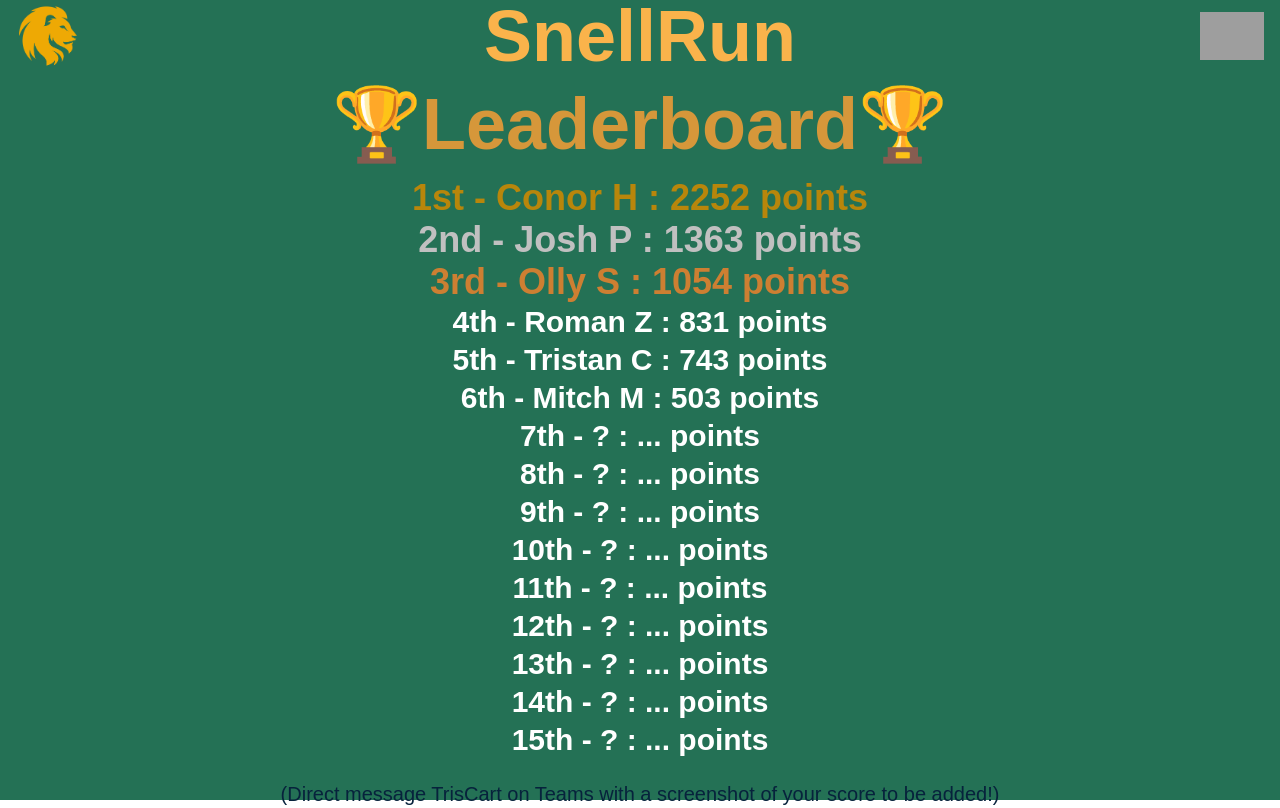
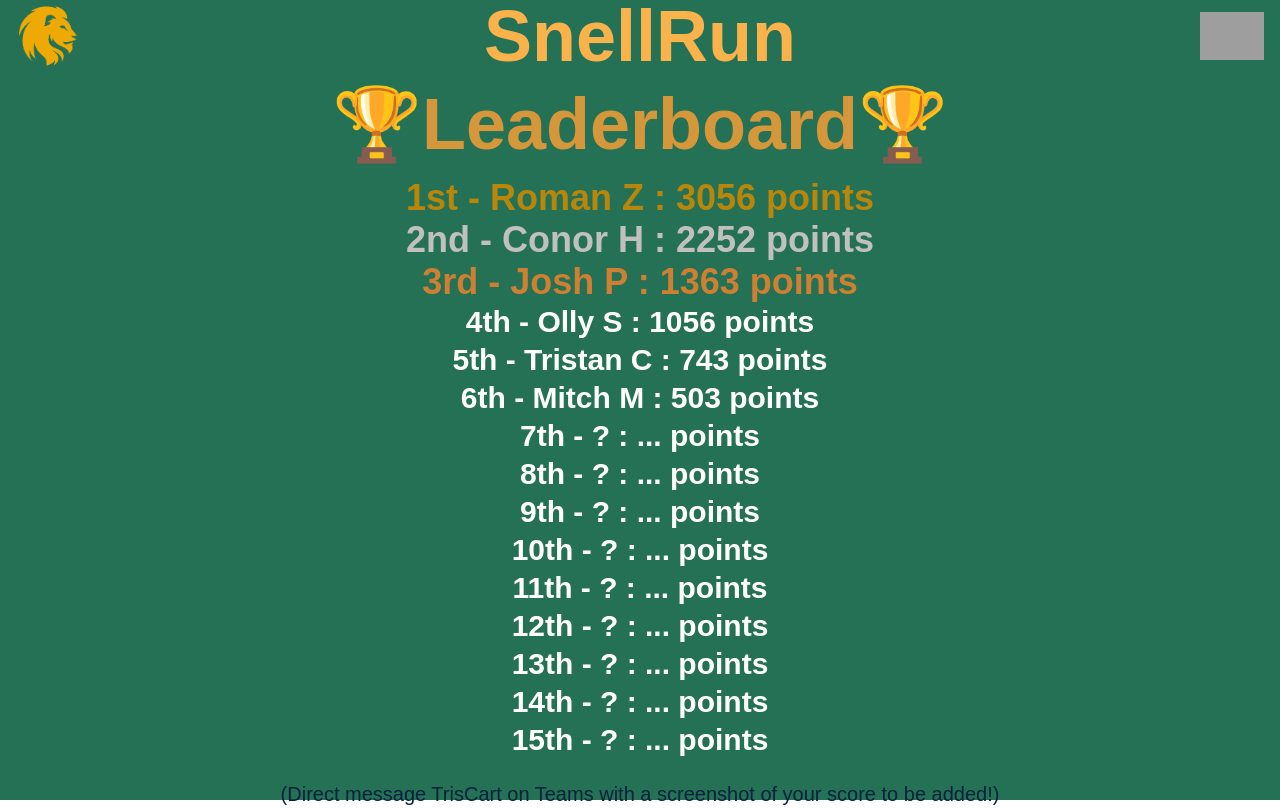
Before and after one commit to tristan-carter/SnellRun, a Next.js app: page /leaderboard in a window 1280 px wide. Built offline with nearby package versions, Linux system fonts and the light colour scheme; grey boxes are pictures that could not be loaded.

Commit message:
Update leaderboard.js

```diff
--- a/pages/leaderboard.js
+++ b/pages/leaderboard.js
@@ -9,7 +9,7 @@ import * as THREE from "three";
 import NavBar from '/components/navbar'
 
 const LeaderboardStats = [
-    { position: "4", name: "Roman Z", score: "831" },
+    { position: "4", name: "Olly S", score: "1056" },
     { position: "5", name: "Tristan C", score: "743" },
     { position: "6", name: "Mitch M", score: "503" },
     { position: "7", name: "?", score: "..." },
@@ -38,13 +38,13 @@ export default function Leaderboard () {
                 <p className="mt-4 font-bold text-[#D6973A] text-4xl md:text-7xl">🏆Leaderboard🏆</p>
                 <ul className="mt-4" >
                     <li className="m-0.5 text-[#b8860b] text-3xl md:text-4xl font-bold text-center">
-                        1st - Conor H :  2252 points
+                        1st - Roman Z :  3056 points
                     </li>
                     <li className="m-0.5 text-[#c0c0c0] text-3xl md:text-4xl font-bold text-center">
-                        2nd - Josh P :  1363 points
+                        2nd - Conor H :  2252 points
                     </li>
                     <li className="m-0.5 text-[#cd7f32] text-3xl md:text-4xl font-bold text-center">
-                        3rd - Olly S :  1054 points
+                        3rd - Josh P :  1363 points
                     </li>
                     {LeaderboardStats.map(User => <li className="m-0.5 text-white text-2xl md:text-3xl font-semibold text-center">
                         {User["position"]}th - {User["name"]} : {User["score"]} points
```
